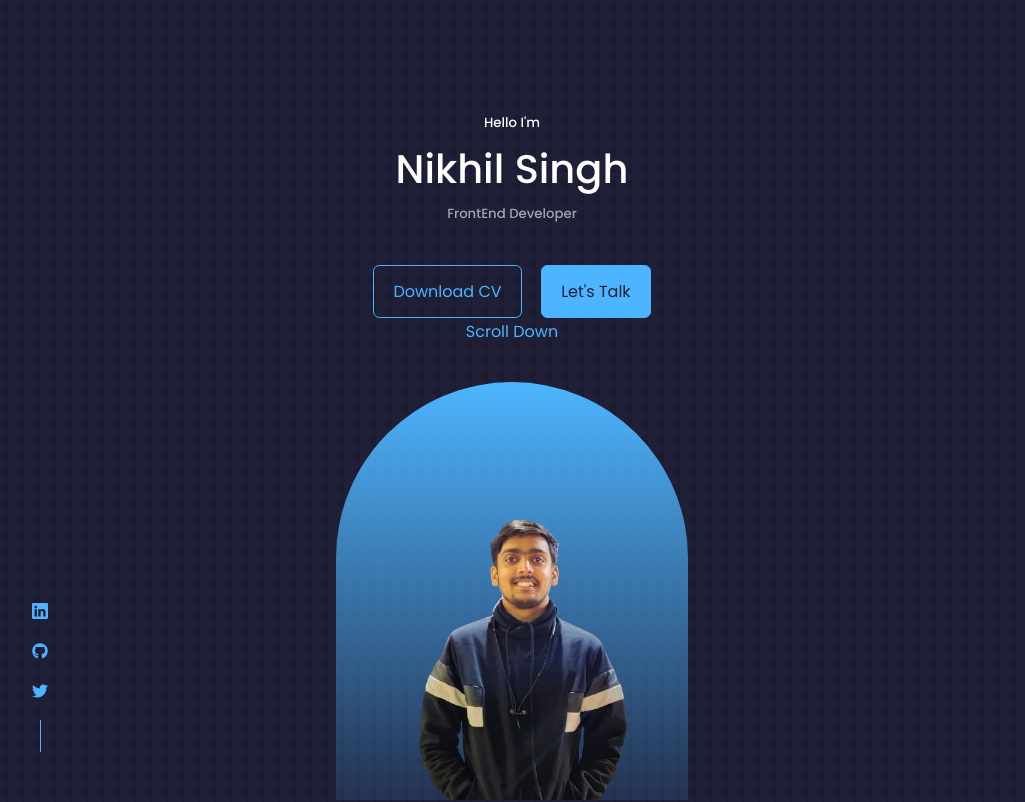
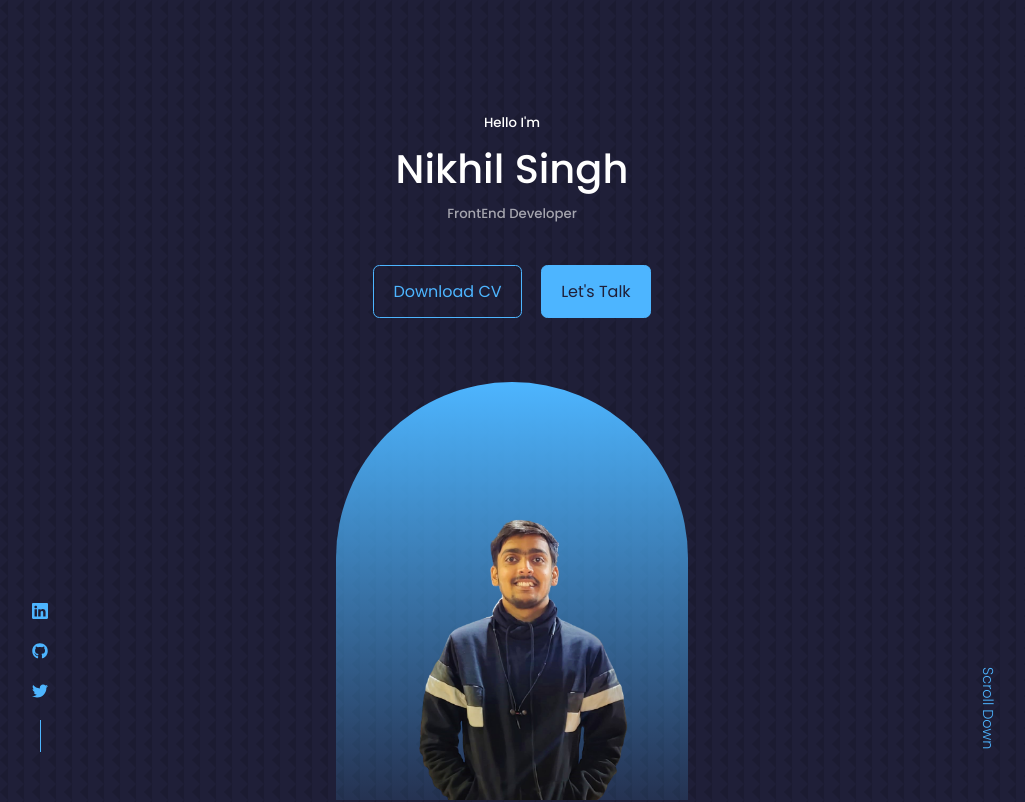
Before and after one commit to singhnikhil2002/website_porfolio, a React (Create React App) app: page / in a window 1280 px wide. Shown: the top 802 px of the page, without its empty margins (128-1153 px from the left). Built offline with nearby package versions, Linux system fonts and the light colour scheme.

Commit message:
creating scroll down and socials

```diff
--- a/src/components/Header/Header.css
+++ b/src/components/Header/Header.css
@@ -50,5 +50,34 @@ header{
     border-radius: 12rem 12rem 0 0;
     overflow: hidden;
     padding: 5rem 1.5rem 1.5rem 1.5rem;
+}
 
+/* ***** SCROLL DOWN ****** */
+
+.scroll__down{
+    position: absolute;
+    right: -2.3rem;
+    bottom: 5rem;
+    transform: rotate(90deg);
+    font-weight: 300;
+    font-size: 0.9rem;
 }
+
+
+/* ********* Media Queries (Medium Device) ********** */
+@media screen and (max-width: 1024px) {
+    header{
+        height: 68vh;
+    }
+}
+
+/* ********* Media Queries (Small Device) ********** */
+@media screen and (max-width: 600px) {
+    header{
+        height: 100vh;
+    }
+
+    .header__socials, .scroll__down{
+        display: none;
+    }
+}
```
